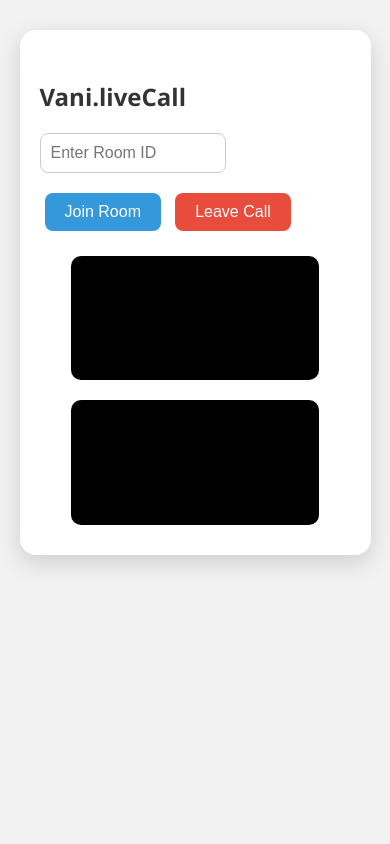
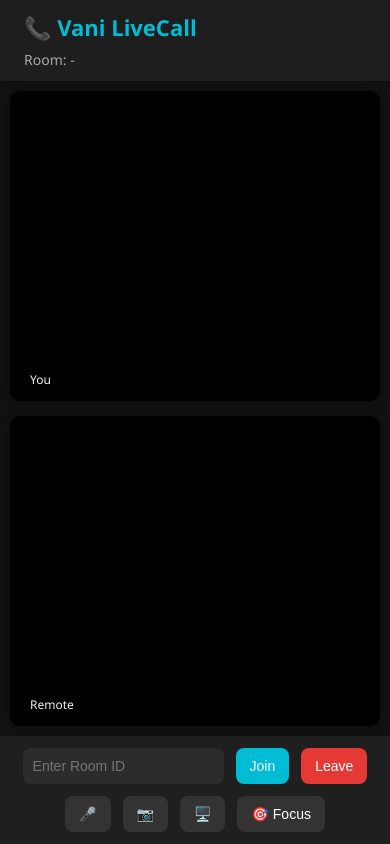
Before and after one commit to MrRanjan12/ExpressCallApp, a website: page public/index.html in a window 390 px wide. Drawn offline with nearby package versions, Linux system fonts and the light colour scheme; no server answers.

Commit message:
v2 updated

```diff
--- a/public/index.html
+++ b/public/index.html
@@ -1,193 +1,40 @@
 <!DOCTYPE html>
 <html>
 <head>
-  <title>Vani.liveCall</title>
-  <style>
-    * {
-      box-sizing: border-box;
-    }
-
-    body {
-      margin: 0;
-      padding: 0;
-      background: #f2f2f2;
-      font-family: 'Segoe UI', Tahoma, Geneva, Verdana, sans-serif;
-      display: flex;
-      flex-direction: column;
-      align-items: center;
-    }
-
-    .container {
-      background: white;
-      margin-top: 30px;
-      padding: 30px 20px;
-      border-radius: 16px;
-      box-shadow: 0 8px 25px rgba(0, 0, 0, 0.15);
-      width: 90%;
-      max-width: 800px;
-    }
-
-    h2 {
-      color: #333;
-      margin-bottom: 20px;
-    }
-
-    input[type="text"] {
-      padding: 10px;
-      width: 60%;
-      border-radius: 8px;
-      border: 1px solid #ccc;
-      margin-bottom: 15px;
-      font-size: 16px;
-    }
-
-    .btn {
-      padding: 10px 20px;
-      margin: 5px;
-      font-size: 16px;
-      border: none;
-      border-radius: 8px;
-      cursor: pointer;
-      transition: background 0.3s ease;
-    }
-
-    .join-btn {
-      background-color: #3498db;
-      color: white;
-    }
-
-    .join-btn:hover {
-      background-color: #2980b9;
-    }
-
-    .leave-btn {
-      background-color: #e74c3c;
-      color: white;
-    }
-
-    .leave-btn:hover {
-      background-color: #c0392b;
-    }
-
-    .videos {
-      display: flex;
-      justify-content: center;
-      gap: 20px;
-      flex-wrap: wrap;
-      margin-top: 20px;
-    }
-
-    video {
-      width: 45%;
-      max-width: 320px;
-      border-radius: 10px;
-      background: black;
-    }
-
-    @media (max-width: 768px) {
-      .videos {
-        flex-direction: column;
-        align-items: center;
-      }
-
-      video {
-        width: 80%;
-      }
-    }
-  </style>
+  <title>Vani LiveCall</title>
+  <link rel="stylesheet" href="./style.css">
 </head>
 <body>
-  <div class="container">
-    <h2>Vani.liveCall</h2>
-    <input type="text" id="roomInput" placeholder="Enter Room ID" />
-    <div>
-      <button class="btn join-btn" onclick="joinRoom()">Join Room</button>
-      <button class="btn leave-btn" onclick="leaveRoom()">Leave Call</button>
-    </div>
+  <div class="app">
+    <header class="top-bar">
+      <h1>📞 Vani LiveCall</h1>
+      <span id="roomLabel">Room: <span id="roomName">-</span></span>
+    </header>
 
-    <div class="videos">
-      <video id="localVideo" autoplay muted playsinline></video>
-      <video id="remoteVideo" autoplay playsinline></video>
-    </div>
+    <main class="videos" id="videosArea">
+      <div class="video-box" id="localBox">
+        <video id="localVideo" autoplay muted playsinline></video>
+        <span class="label">You</span>
+      </div>
+      <div class="video-box" id="remoteBox">
+        <video id="remoteVideo" autoplay playsinline></video>
+        <span class="label">Remote</span>
+      </div>
+    </main>
+
+    <footer class="controls">
+      <input type="text" id="roomInput" placeholder="Enter Room ID" />
+      <button class="btn primary" onclick="joinRoom()">Join</button>
+      <button class="btn danger" onclick="leaveRoom()">Leave</button>
+      <button class="btn" id="micBtn" onclick="toggleMic()">🎤</button>
+      <button class="btn" id="camBtn" onclick="toggleCamera()">📷</button>
+      <button class="btn" id="screenBtn" onclick="toggleScreen()">🖥️</button>
+      <button class="btn" id="focusBtn" onclick="toggleFocus()">🎯 Focus</button>
+
+    </footer>
   </div>
 
   <script src="https://cdn.socket.io/4.7.2/socket.io.min.js"></script>
-  <script>
-    const socket = io(); // Connect to backend server
-
-    let localStream;
-    let peerConnection;
-    const roomInput = document.getElementById('roomInput');
-    const localVideo = document.getElementById('localVideo');
-    const remoteVideo = document.getElementById('remoteVideo');
-    let roomId = "";
-
-    const servers = {
-      iceServers: [{ urls: "stun:stun.l.google.com:19302" }]
-    };
-
-    async function joinRoom() {
-      roomId = roomInput.value;
-      if (!roomId) return alert("Enter a room ID");
-
-      localStream = await navigator.mediaDevices.getUserMedia({ video: true, audio: true });
-      localVideo.srcObject = localStream;
-
-      peerConnection = new RTCPeerConnection(servers);
-      localStream.getTracks().forEach(track => peerConnection.addTrack(track, localStream));
-
-      peerConnection.ontrack = (event) => {
-        remoteVideo.srcObject = event.streams[0];
-      };
-
-      peerConnection.onicecandidate = (event) => {
-        if (event.candidate) {
-          socket.emit("ice-candidate", { roomId, candidate: event.candidate });
-        }
-      };
-
-      socket.emit("join-room", roomId);
-
-      socket.on("user-joined", async () => {
-        const offer = await peerConnection.createOffer();
-        await peerConnection.setLocalDescription(offer);
-        socket.emit("offer", { roomId, sdp: offer });
-      });
-
-      socket.on("offer", async ({ sdp }) => {
-        await peerConnection.setRemoteDescription(new RTCSessionDescription(sdp));
-        const answer = await peerConnection.createAnswer();
-        await peerConnection.setLocalDescription(answer);
-        socket.emit("answer", { roomId, sdp: answer });
-      });
-
-      socket.on("answer", async ({ sdp }) => {
-        await peerConnection.setRemoteDescription(new RTCSessionDescription(sdp));
-      });
-
-      socket.on("ice-candidate", ({ candidate }) => {
-        peerConnection.addIceCandidate(new RTCIceCandidate(candidate));
-      });
-    }
-
-    function leaveRoom() {
-      if (peerConnection) {
-        peerConnection.close();
-        peerConnection = null;
-      }
-
-      if (localStream) {
-        localStream.getTracks().forEach(track => track.stop());
-        localStream = null;
-      }
-
-      localVideo.srcObject = null;
-      remoteVideo.srcObject = null;
-
-      alert("You have left the call.");
-      Optional: emit a socket event to notify the other peer
-      socket.emit("leave-room", roomId);
-    }
-  </script>
+  <script src="./script.js"></script>
 </body>
 </html>
--- /dev/null
+++ b/public/script.js
@@ -0,0 +1,203 @@
+const socket = io();
+let localStream;
+let peerConnection;
+let micEnabled = true;
+let camEnabled = true;
+let isScreenSharing = false;
+let screenStream = null;
+let isFocusMode = false;
+
+const localVideo = document.getElementById("localVideo");
+const remoteVideo = document.getElementById("remoteVideo");
+const roomInput = document.getElementById("roomInput");
+const micBtn = document.getElementById("micBtn");
+const camBtn = document.getElementById("camBtn");
+const screenBtn = document.getElementById("screenBtn");
+
+let roomId = "";
+
+const servers = {
+  iceServers: [{ urls: "stun:stun.l.google.com:19302" }],
+};
+
+async function joinRoom() {
+  roomId = roomInput.value.trim();
+  if (!roomId) return alert("Please enter a room ID");
+
+  localStream = await navigator.mediaDevices.getUserMedia({
+    video: true,
+    audio: true,
+  });
+  localVideo.srcObject = localStream;
+
+  peerConnection = new RTCPeerConnection(servers);
+  localStream.getTracks().forEach((track) => peerConnection.addTrack(track, localStream));
+
+  peerConnection.ontrack = (event) => {
+    remoteVideo.srcObject = event.streams[0];
+  };
+
+  peerConnection.onicecandidate = (event) => {
+    if (event.candidate) {
+      socket.emit("ice-candidate", { roomId, candidate: event.candidate });
+    }
+  };
+
+  socket.emit("join-room", roomId);
+
+  socket.on("user-joined", async () => {
+    const offer = await peerConnection.createOffer();
+    await peerConnection.setLocalDescription(offer);
+    socket.emit("offer", { roomId, sdp: offer });
+  });
+
+  socket.on("offer", async ({ sdp }) => {
+    await peerConnection.setRemoteDescription(new RTCSessionDescription(sdp));
+    const answer = await peerConnection.createAnswer();
+    await peerConnection.setLocalDescription(answer);
+    socket.emit("answer", { roomId, sdp: answer });
+  });
+
+  socket.on("answer", async ({ sdp }) => {
+    await peerConnection.setRemoteDescription(new RTCSessionDescription(sdp));
+  });
+
+  socket.on("ice-candidate", ({ candidate }) => {
+    peerConnection.addIceCandidate(new RTCIceCandidate(candidate));
+  });
+
+  socket.on("user-left", () => {
+    remoteVideo.srcObject = null;
+    if (peerConnection) peerConnection.close();
+  });
+}
+
+function leaveRoom() {
+  if (peerConnection) {
+    peerConnection.close();
+    peerConnection = null;
+  }
+
+  if (localStream) {
+    localStream.getTracks().forEach((track) => track.stop());
+    localStream = null;
+  }
+
+  localVideo.srcObject = null;
+  remoteVideo.srcObject = null;
+  alert("You left the call.");
+}
+
+function toggleMic() {
+  if (!localStream) return;
+  micEnabled = !micEnabled;
+  localStream.getAudioTracks()[0].enabled = micEnabled;
+  micBtn.innerHTML = micEnabled ? "🎤 Mute" : "🔇 Unmute";
+}
+
+function toggleCamera() {
+  if (!localStream) return;
+  camEnabled = !camEnabled;
+  localStream.getVideoTracks()[0].enabled = camEnabled;
+  camBtn.innerHTML = camEnabled ? "📷 Off" : "🚫 On";
+}
+
+async function toggleScreen() {
+  if (!peerConnection) return alert("Join a room first!");
+
+  if (!isScreenSharing) {
+    try {
+      screenStream = await navigator.mediaDevices.getDisplayMedia({ video: true });
+      const screenTrack = screenStream.getVideoTracks()[0];
+
+      const sender = peerConnection.getSenders().find((s) => s.track.kind === "video");
+      if (sender) await sender.replaceTrack(screenTrack);
+
+      localVideo.srcObject = screenStream;
+
+      screenTrack.onended = async () => {
+        const camTrack = localStream.getVideoTracks()[0];
+        const sender = peerConnection.getSenders().find((s) => s.track.kind === "video");
+        if (sender) await sender.replaceTrack(camTrack);
+
+        localVideo.srcObject = localStream;
+        isScreenSharing = false;
+        screenBtn.innerText = "🖥️ Share Screen";
+      };
+
+      isScreenSharing = true;
+      screenBtn.innerText = "🎥 Switch to Camera";
+    } catch (err) {
+      console.error("Screen share failed:", err);
+      alert("Screen share not allowed or failed.");
+    }
+  } else {
+    const camTrack = localStream.getVideoTracks()[0];
+    const sender = peerConnection.getSenders().find((s) => s.track.kind === "video");
+    if (sender) await sender.replaceTrack(camTrack);
+
+    localVideo.srcObject = localStream;
+    isScreenSharing = false;
+    screenBtn.innerText = "🖥️ Share Screen";
+
+    if (screenStream) {
+      screenStream.getTracks().forEach((track) => track.stop());
+      screenStream = null;
+    }
+  }
+}
+
+function toggleFocus() {
+  const app = document.querySelector(".app");
+  const localBox = document.getElementById("localBox");
+
+  isFocusMode = !isFocusMode;
+
+  if (isFocusMode) {
+    app.classList.add("focus-mode");
+    document.body.classList.add("focus-mode");
+    document.getElementById("focusBtn").innerText = "🔄 Grid";
+
+    // Make draggable in focus mode
+    makeDraggable(localBox);
+  } else {
+    app.classList.remove("focus-mode");
+    document.body.classList.remove("focus-mode");
+    document.getElementById("focusBtn").innerText = "🎯 Focus";
+
+    // Remove custom styles and inline dragging positions
+    localBox.style.top = "";
+    localBox.style.left = "";
+    localBox.style.position = "";
+    localBox.style.cursor = "";
+    localBox.onmousedown = null;
+    document.onmouseup = null;
+    document.onmousemove = null;
+  }
+}
+
+function makeDraggable(el) {
+  let isDragging = false;
+  let offsetX, offsetY;
+
+  el.style.position = "absolute";
+  el.style.cursor = "move";
+
+  el.onmousedown = (e) => {
+    isDragging = true;
+    offsetX = e.clientX - el.offsetLeft;
+    offsetY = e.clientY - el.offsetTop;
+    el.style.zIndex = 1000;
+  };
+
+  document.onmousemove = (e) => {
+    if (isDragging) {
+      el.style.left = e.clientX - offsetX + "px";
+      el.style.top = e.clientY - offsetY + "px";
+    }
+  };
+
+  document.onmouseup = () => {
+    isDragging = false;
+  };
+}
--- /dev/null
+++ b/public/style.css
@@ -0,0 +1,205 @@
+/* Reset & Base */
+body, html {
+  margin: 0;
+  padding: 0;
+  box-sizing: border-box;
+  font-family: 'Segoe UI', sans-serif;
+  height: 100%;
+  background-color: #121212;
+  color: #f0f0f0;
+}
+
+.app {
+  display: flex;
+  flex-direction: column;
+  height: 100vh;
+  overflow: hidden;
+}
+
+/* Top Bar */
+.top-bar {
+  background-color: #1e1e1e;
+  padding: 12px 24px;
+  display: flex;
+  justify-content: space-between;
+  align-items: center;
+  font-size: 18px;
+  box-shadow: 0 1px 5px rgba(0,0,0,0.2);
+}
+
+.top-bar h1 {
+  margin: 0;
+  font-size: 22px;
+  color: #00bcd4;
+}
+
+#roomLabel {
+  font-size: 14px;
+  color: #aaa;
+}
+
+/* Video Area */
+.videos {
+  flex: 1;
+  display: flex;
+  flex-wrap: wrap;
+  justify-content: center;
+  align-items: center;
+  gap: 20px;
+  padding: 20px;
+  overflow-y: auto;
+}
+
+.video-box {
+  position: relative;
+  flex: 1 1 48%;
+  max-width: 48%;
+  aspect-ratio: 16 / 9;
+  background: black;
+  border-radius: 10px;
+  overflow: hidden;
+  box-shadow: 0 0 10px rgba(0,0,0,0.5);
+  transition: transform 0.3s ease;
+}
+
+.video-box:hover {
+  transform: scale(1.01);
+}
+
+video {
+  width: 100%;
+  height: 100%;
+  object-fit: cover;
+}
+
+.label {
+  position: absolute;
+  bottom: 8px;
+  left: 10px;
+  padding: 5px 10px;
+  background: rgba(0, 0, 0, 0.6);
+  font-size: 12px;
+  border-radius: 6px;
+}
+
+/* Controls Bar */
+.controls {
+  padding: 12px 16px;
+  background-color: #1f1f1f;
+  display: flex;
+  flex-wrap: wrap;
+  justify-content: center;
+  align-items: center;
+  gap: 12px;
+  box-shadow: 0 -1px 4px rgba(0,0,0,0.2);
+}
+
+#roomInput {
+  padding: 10px;
+  font-size: 14px;
+  border: none;
+  border-radius: 8px;
+  outline: none;
+  min-width: 180px;
+  background-color: #2c2c2c;
+  color: #fff;
+}
+
+/* Buttons */
+.btn {
+  padding: 10px 14px;
+  font-size: 14px;
+  background-color: #333;
+  border: none;
+  border-radius: 8px;
+  color: #fff;
+  cursor: pointer;
+  transition: background 0.2s ease;
+}
+
+.btn:hover {
+  background-color: #444;
+}
+
+.btn.primary {
+  background-color: #00bcd4;
+}
+
+.btn.primary:hover {
+  background-color: #00acc1;
+}
+
+.btn.danger {
+  background-color: #e53935;
+}
+
+.btn.danger:hover {
+  background-color: #d32f2f;
+}
+
+/* Focus Mode Styles */
+.focus-mode .videos {
+  position: relative;
+  width: 100%;
+  height: 100%;
+  overflow: hidden;
+  padding: 0;
+  margin: 0;
+  justify-content: center;
+  align-items: center;
+  flex-wrap: nowrap;
+}
+
+.focus-mode .video-box {
+  position: absolute;
+  top: 0;
+  left: 0;
+  width: 100% !important;
+  height: 100% !important;
+  max-width: none;
+  max-height: none;
+  aspect-ratio: auto;
+  z-index: 1;
+  border-radius: 0;
+  box-shadow: none;
+}
+
+.focus-mode #localBox {
+  width: 220px !important;
+  height: 130px !important;
+  position: absolute;
+  bottom: 20px;
+  right: 20px;
+  z-index: 2;
+  border-radius: 8px;
+  border: 2px solid #00bcd4;
+  box-shadow: 0 0 10px rgba(0, 188, 212, 0.5);
+  background: black;
+  cursor: move;
+}
+
+/* Hide scrollbar on full page */
+body.focus-mode, html.focus-mode {
+  overflow: hidden;
+}
+
+/* Responsive */
+@media (max-width: 768px) {
+  .videos {
+    flex-direction: column;
+    gap: 15px;
+    padding: 10px;
+  }
+
+  .video-box {
+    max-width: 100%;
+    width: 100%;
+    aspect-ratio: 16 / 9;
+  }
+
+  .top-bar {
+    flex-direction: column;
+    align-items: flex-start;
+    gap: 8px;
+  }
+}
```
Also changed, not shown: index.js (+22 -27 lines).
